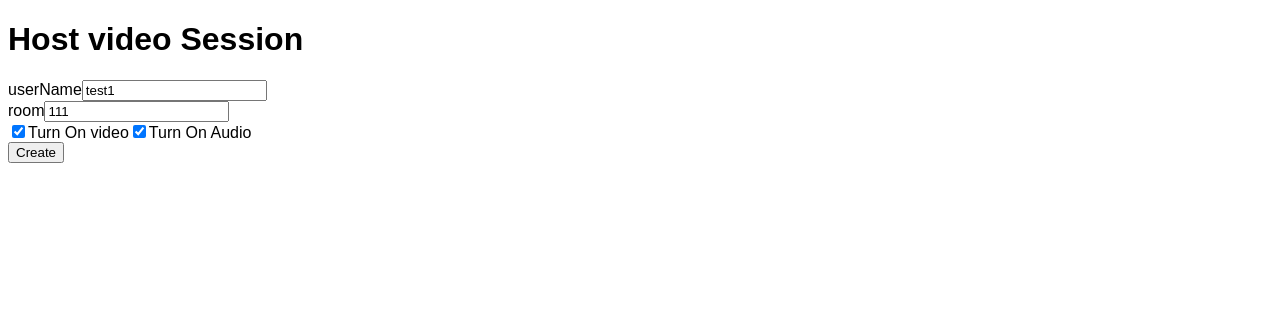
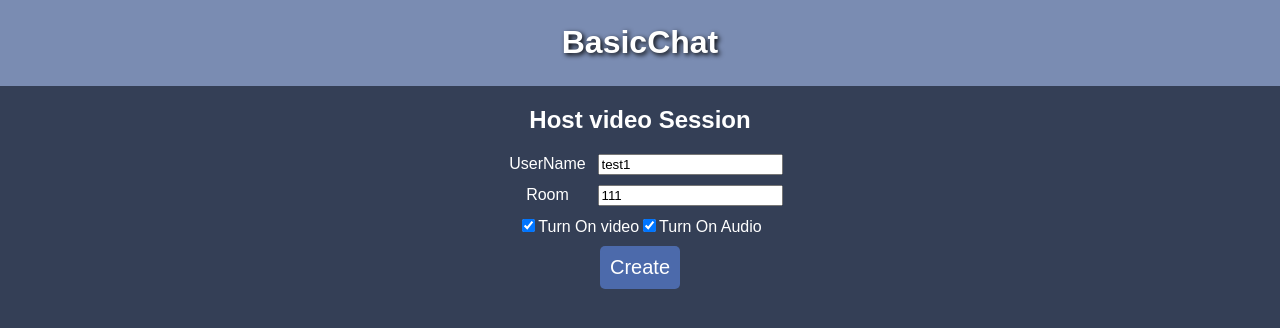
Before and after one commit to 1HectorAC/BasicChat, a React (Vite) app in the folder frontend/: page /create in a window 1280 px wide. Shown: the top 328 px of the page. Built offline with nearby package versions, Linux system fonts and the light colour scheme; no server answers; a web font is replaced by a local one.

Commit message:
Styling/layout edits, mostly in Home and Create pages in frontend.

```diff
--- a/frontend/src/App.css
+++ b/frontend/src/App.css
@@ -0,0 +1,37 @@
+:root {
+    --main-color: rgb(52, 63, 86);
+    --second-color: rgb(122, 140, 178);
+    --btn-color: rgb(76, 106, 171);
+    --btn-color2: rgb(58, 95, 161);
+}
+
+.headerPanel {
+    background-color: var(--second-color);
+    padding: 3px;
+    text-align: center;
+    text-shadow: 2px 2px 5px #000000;
+}
+
+.btnVersion1 {
+    text-decoration: none;
+    background-color: var(--btn-color);
+    color: white;
+    font-size: 20px;
+    padding: 10px;
+    border-radius: 5px;
+    display: inline-block;
+    border: var(--btn-color);
+}
+
+.btnVersion1:hover {
+    background-color: rgb(211, 217, 241);
+    color: var(--btn-color);
+}
+.formSection{
+    padding-bottom: 10px;
+}
+
+.labelStyle1 {
+    display: inline-block;
+    width: 100px;
+}
--- a/frontend/src/App.jsx
+++ b/frontend/src/App.jsx
@@ -8,6 +8,9 @@ import Join from './pages/Join'
 function App() {
   return (
     <>
+      <div className='headerPanel'>
+        <h1>BasicChat</h1>
+      </div>
       <BrowserRouter>
         <Routes>
           <Route path="/" element={<Home />} />
--- a/frontend/src/index.css
+++ b/frontend/src/index.css
@@ -1,6 +1,9 @@
-
-body{
-    font-family: "Gugi", sans-serif;
+body {
+  font-family: "Gugi", sans-serif;
   font-weight: 400;
   font-style: normal;
+  background-color: rgb(52, 63, 86);
+  color: white;
+  padding: 0px;
+  margin: 0px;
 }
--- a/frontend/src/pages/Create.jsx
+++ b/frontend/src/pages/Create.jsx
@@ -133,15 +133,20 @@ function Create() {
 
     return (
         <div>
-            <h1>Host video Session</h1>
+            <h2 style={{ textAlign: "center" }}>Host video Session</h2>
             {!onVideoState ?
-                <div>
-                    <label htmlFor="userName">userName</label>
-                    <input name="userName" value={userName} id="userName" onChange={e => setUserName(e.target.value)} />
-                    <br />
-                    <label htmlFor="room">room</label>
-                    <input name="room" value={room} id="room" onChange={e => setRoom(e.target.value)} />
-                    <br />
+                <div style={{ textAlign: "center" }}>
+                    <div className="formSection">
+                        <label className="labelStyle1" htmlFor="userName">UserName </label>
+                        <input name="userName" value={userName} id="userName" onChange={e => setUserName(e.target.value)} />
+
+                    </div>
+                    <div className="formSection">
+                        <label className="labelStyle1" htmlFor="room">Room </label>
+                        <input name="room" value={room} id="room" onChange={e => setRoom(e.target.value)} />
+
+                    </div>
+                    <div className="formSection">
                     <label>
                         <input type="checkbox"
                             name="isVideoOn"
@@ -158,9 +163,9 @@ function Create() {
                         />
                         Turn On Audio
                     </label>
+                    </div>
 
-                    <br />
-                    <button onClick={onClickCreate}>Create</button>
+                    <button className="btnVersion1" onClick={onClickCreate}>Create</button>
                     {error && <p className="errorMessage">{error}</p>}
                 </div>
                 :
--- a/frontend/src/pages/Home.jsx
+++ b/frontend/src/pages/Home.jsx
@@ -1,11 +1,19 @@
 import { Link } from "react-router-dom";
-function Home(){
-    return(
-        <div>
-            <h1>BasicChat Home Page</h1>
-            <Link to="/Create">Create</Link>
+function Home() {
+    return (
+        <div style={{ textAlign: "center" }}>
+            <h2>Home Page</h2>
             <br/>
-            <Link to="/Join">Join</Link>
+            <div style={{ display: "flex", justifyContent: "center", gap: "20px" }}>
+                <Link to="/Create" className="btnVersion1">
+                    Create
+                </Link>
+                <p>|</p>
+                <Link to="/Join" className="btnVersion1">
+                    Join
+                </Link>
+            </div>
+
         </div>
     )
 }
```
